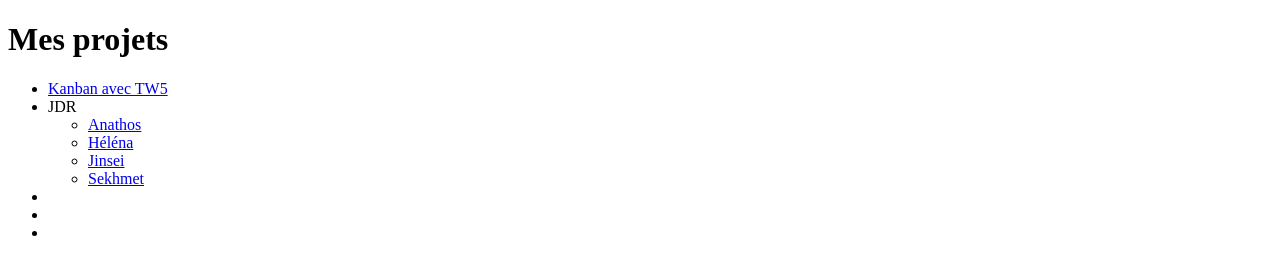
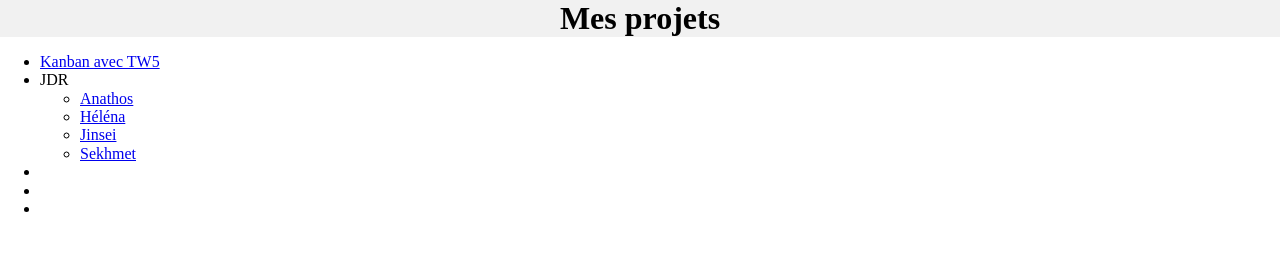
Before and after one commit to Telumire/Telumire.github.io, a plain HTML site: page index.html in a window 1280 px wide. Drawn offline with nearby package versions, Linux system fonts and the light colour scheme.

Commit message:
maj index
update

```diff
--- a/index.html
+++ b/index.html
@@ -4,6 +4,8 @@
     <meta charset="UTF-8">
     <meta name="viewport" content="width=device-width, initial-scale=1.0">
     <meta http-equiv="X-UA-Compatible" content="ie=edge">
+    <link rel="stylesheet" href="https://necolas.github.io/normalize.css/8.0.1/normalize.css">
+    <link rel="stylesheet" href="style.css">
     <title>Telumire</title>
 </head>
 <body>
--- /dev/null
+++ b/style.css
@@ -0,0 +1,6 @@
+h1 {
+    display: flex;
+    justify-content: center;
+    margin : 0px;
+    background-color: #f1f1f1;
+}
```
